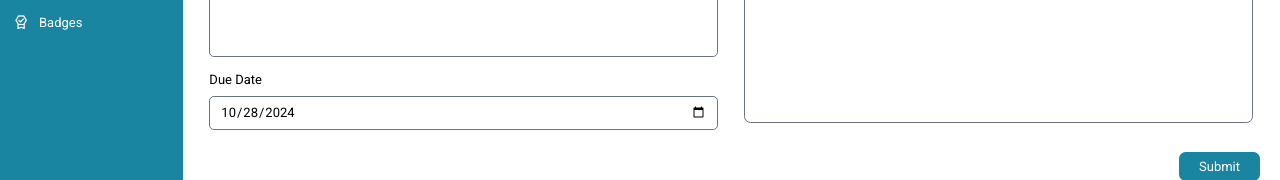
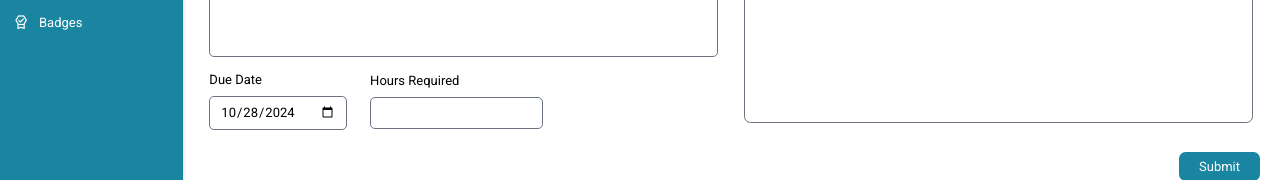
Before and after one commit to anthonymartz17/ihelp_org_2.0_frontend, a React (Vite) app: page /dashboard/requests/new in a window 1280 px wide. Shown: the part 288-468 px from the top of the page. Built offline with nearby package versions, Linux system fonts and the light colour scheme; no server answers.

Commit message:
added hours_needed for request form and new page

```diff
--- a/src/components/forms/RequestForm.jsx
+++ b/src/components/forms/RequestForm.jsx
@@ -9,6 +9,7 @@ export default function RequestForm({ initialData = {}, onSubmit }) {
     description: initialData.description || "",
     due_date: initialData.due_date || today,
     tasks: initialData.tasks || [],
+    hours_needed: initialData.hours_needed || "",
   });
 
   const [taskInput, setTaskInput] = useState({ task: "", points: "" });
@@ -146,6 +147,7 @@ export default function RequestForm({ initialData = {}, onSubmit }) {
                 />
               </label>
 
+              <div className="flex items-center gap-7">
                 <label className="flex flex-col gap-2">
                   Due Date
                   <input
@@ -156,6 +158,17 @@ export default function RequestForm({ initialData = {}, onSubmit }) {
                     className="border border-gray-500 rounded-md p-[5px_10px] w-[100%]"
                   />
                 </label>
+                <label className="flex flex-col gap-2">
+                  Hours Required
+                  <input
+                    type="number"
+                    name="hours_needed"
+                    value={formData.hours_needed}
+                    onChange={handleChange}
+                    className="border border-gray-500 rounded-md p-[5px_10px] w-[100%]"
+                  />
+                </label>
+              </div>
             </div>
           </div>
 
--- a/src/pages/requests/RequestNewPage.jsx
+++ b/src/pages/requests/RequestNewPage.jsx
@@ -15,6 +15,7 @@ export default function NewRequestPage() {
         task: task.task,
         points: task.points,
       })),
+      hours_needed: formData.hours_needed,
     };
 
     console.log(requestData);
@@ -40,7 +41,6 @@ export default function NewRequestPage() {
       navigate("/dashboard");
     } catch (error) {
       console.error("Error creating request:", error.message);
-      alert("Failed to create request: " + error.message);
     }
   };
 
```
Lines whose indentation alone changed are shown as unchanged.
